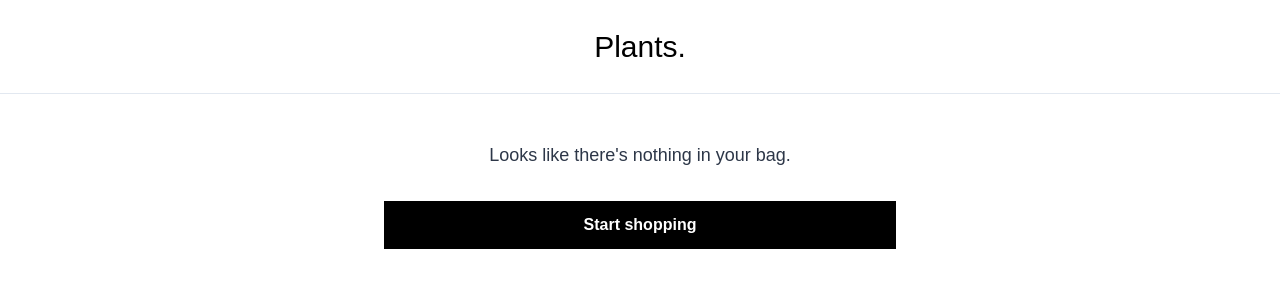
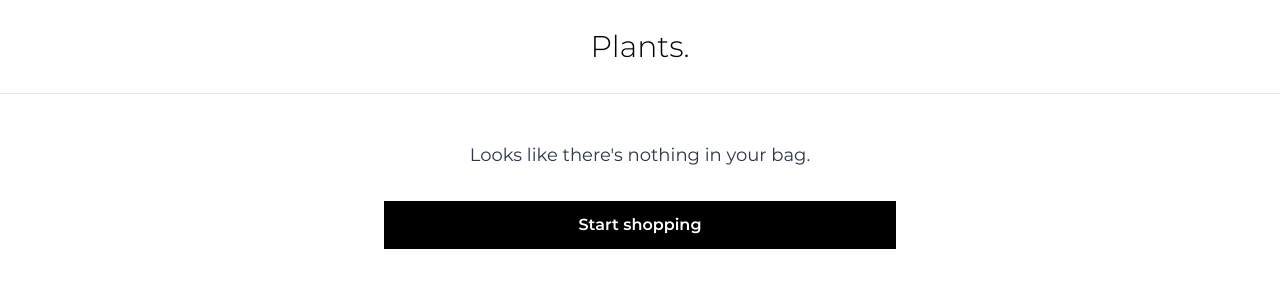
Before and after one commit to Jack-H0124/ecommerce, a Gatsby site: page /checkout in a window 1280 px wide. Built offline with nearby package versions, Linux system fonts and the light colour scheme; Gatsby itself is replaced by a stand-in of ours.

Commit message:
fix: atualiza import de fontes no css

```diff
--- a/src/styles/tailwind.css
+++ b/src/styles/tailwind.css
@@ -3,25 +3,25 @@
 @font-face {
   font-family: Montserrat;
   font-weight: 300;
-  src: url(../assets/fonts/Montserrat/Montserrat-Light.ttf) format("ttf");
+  src: url(../assets/fonts/Montserrat/Montserrat-Light.ttf) format("truetype");
 }
 
 @font-face {
   font-family: Montserrat;
   font-weight: 400;
-  src: url(../assets/fonts/Montserrat/Montserrat-Regular.ttf) format("ttf");
+  src: url(../assets/fonts/Montserrat/Montserrat-Regular.ttf) format("truetype");
 }
 
 @font-face {
   font-family: Montserrat;
   font-weight: 500;
-  src: url(../assets/fonts/Montserrat/Montserrat-Medium.ttf) format("ttf");
+  src: url(../assets/fonts/Montserrat/Montserrat-Medium.ttf) format("truetype");
 }
 
 @font-face {
   font-family: Montserrat;
   font-weight: 600;
-  src: url(../assets/fonts/Montserrat/Montserrat-SemiBold.ttf) format("ttf");
+  src: url(../assets/fonts/Montserrat/Montserrat-SemiBold.ttf) format("truetype");
 }
 
 @tailwind components;
```
